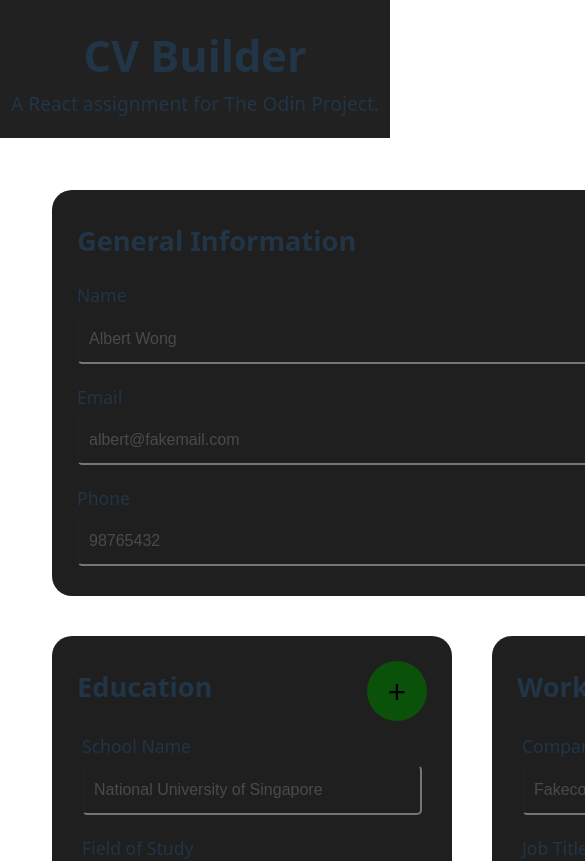
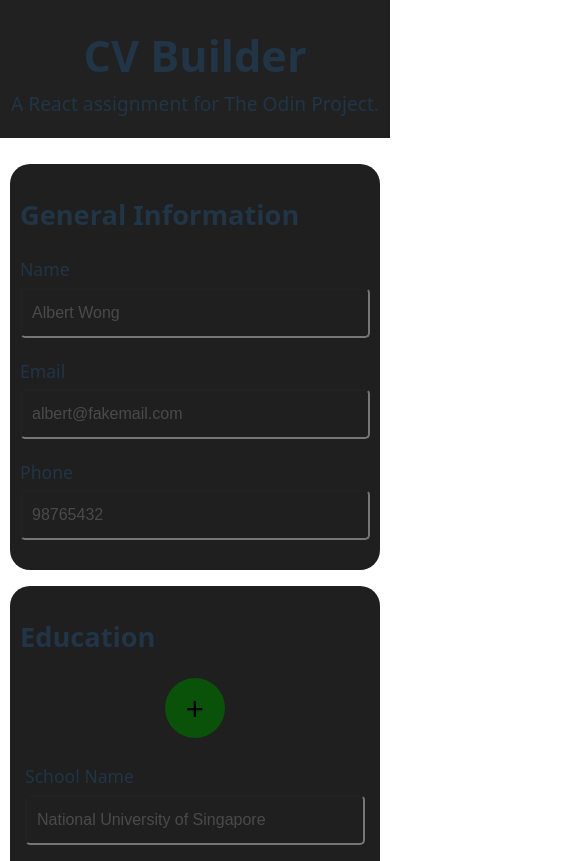
Before and after one commit to Sekaii22/top-cv-app, a React (Vite) app: page / in a window 390 px wide. Shown: the top 861 px of the page, 585 px wide, since content can reach past the window. Built offline with nearby package versions, Linux system fonts and the light colour scheme.

Commit message:
Add tablet/mobile responsive design

```diff
--- a/src/App.css
+++ b/src/App.css
@@ -35,3 +35,19 @@ main {
   padding: 2rem;
   text-align: center;
 }
+
+@media print {
+  header {
+    display: none;
+  }
+
+  button {
+      display: none;
+  }
+}
+
+@media (max-width: 600px) {
+    main {
+        padding: 10px;
+    }
+}
--- a/src/components/EducationSection.jsx
+++ b/src/components/EducationSection.jsx
@@ -51,6 +51,8 @@ export default function EducationSection({educationList, onChange, onAdd, onDele
                             onClick={() => onDelete(edu.id)} type="button"
                             onMouseEnter={() => handleHover(edu.id)}
                             onMouseLeave={() => handleHover(null)}
+                            onFocus={() => handleHover(edu.id)}
+                            onBlur={() => handleHover(null)}
                         >Delete</button>
                         {(educationList.length > 1 && index < educationList.length - 1) && <hr />}
                     </div>
--- a/src/components/ExperienceSection.jsx
+++ b/src/components/ExperienceSection.jsx
@@ -59,6 +59,8 @@ export default function ExperienceSection({expList, onChange, onAdd, onDelete})
                             onClick={() => onDelete(exp.id)} type="button"
                             onMouseEnter={() => handleHover(exp.id)}
                             onMouseLeave={() => handleHover(null)}
+                            onFocus={() => handleHover(exp.id)}
+                            onBlur={() => handleHover(null)}
                         >Delete</button>
                         {(expList.length > 1 && index < expList.length - 1) && <hr />}
                     </div>
--- a/src/index.css
+++ b/src/index.css
@@ -44,7 +44,7 @@ button {
   font-family: inherit;
   background-color: #1a1a1a;
   cursor: pointer;
-  transition: border-color 0.25s;
+  transition: border-color 0.25s, opacity 0.25s;
 }
 button:hover {
   border-color: #646cff;
@@ -52,6 +52,9 @@ button:hover {
 button:focus,
 button:focus-visible {
   outline: 4px auto -webkit-focus-ring-color;
+}
+button:active {
+  opacity: 0.5;
 }
 
 @media (prefers-color-scheme: light) {
--- a/src/styles/form.css
+++ b/src/styles/form.css
@@ -1,7 +1,5 @@
-/* breakpoint at 600px for mobile, 1000px for tablet */
-
 .input-category {
-    min-width: 400px;
+    min-width: 280px;
     background-color: #1f1f1f;
     border-radius: 20px;
     padding: 10px 25px;
@@ -81,17 +79,13 @@ form > div {
     "education experience";
 }
 
-.edit-btn {
-    margin-right: 20px;
-}
-
 form > button,
 main > div > button {
     font-size: 1.2rem;
 }
 
-button:disabled {
-    pointer-events: none;
+.edit-btn {
+    margin-right: 20px;
 }
 
 #general {
@@ -107,3 +101,24 @@ button:disabled {
     grid-area: experience;
     align-self: start;
 }
+
+/* tablet */
+@media (max-width: 980px) {
+    form > div {
+        display: block;
+        margin-bottom: 20px;
+    }
+
+    .input-category {
+        padding: 10px;
+        margin: 16px 0;
+    }
+}
+
+/* mobile */
+@media (max-width: 600px) {
+    .add-btn {
+        position: static;
+        margin-bottom: 20px;
+    }
+}
--- a/src/styles/preview.css
+++ b/src/styles/preview.css
@@ -1,13 +1,3 @@
-@media print {
-    header {
-      display: none;
-    }
-
-    button {
-        display: none;
-    }
-}
-
 p {
     text-align: start;
 }
@@ -76,6 +66,7 @@ p {
 
 .space-between {
     justify-content: space-between;
+    gap: 12px;
 }
 
 .align-center {
```
